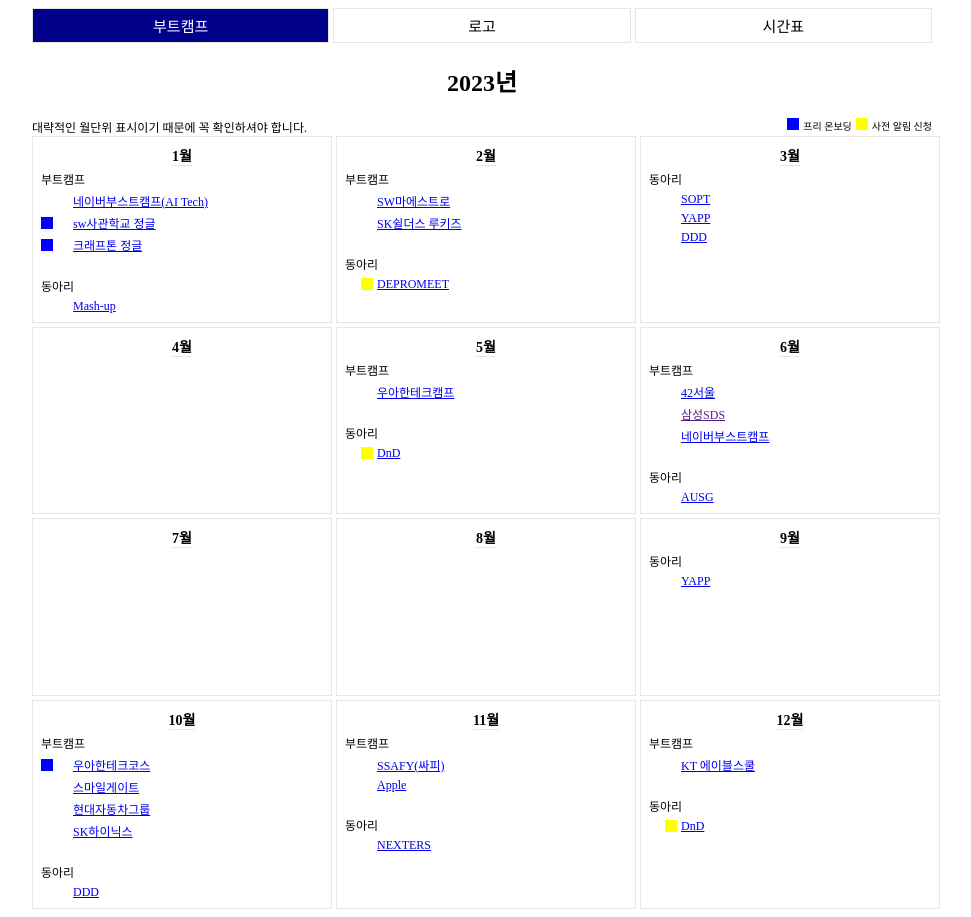
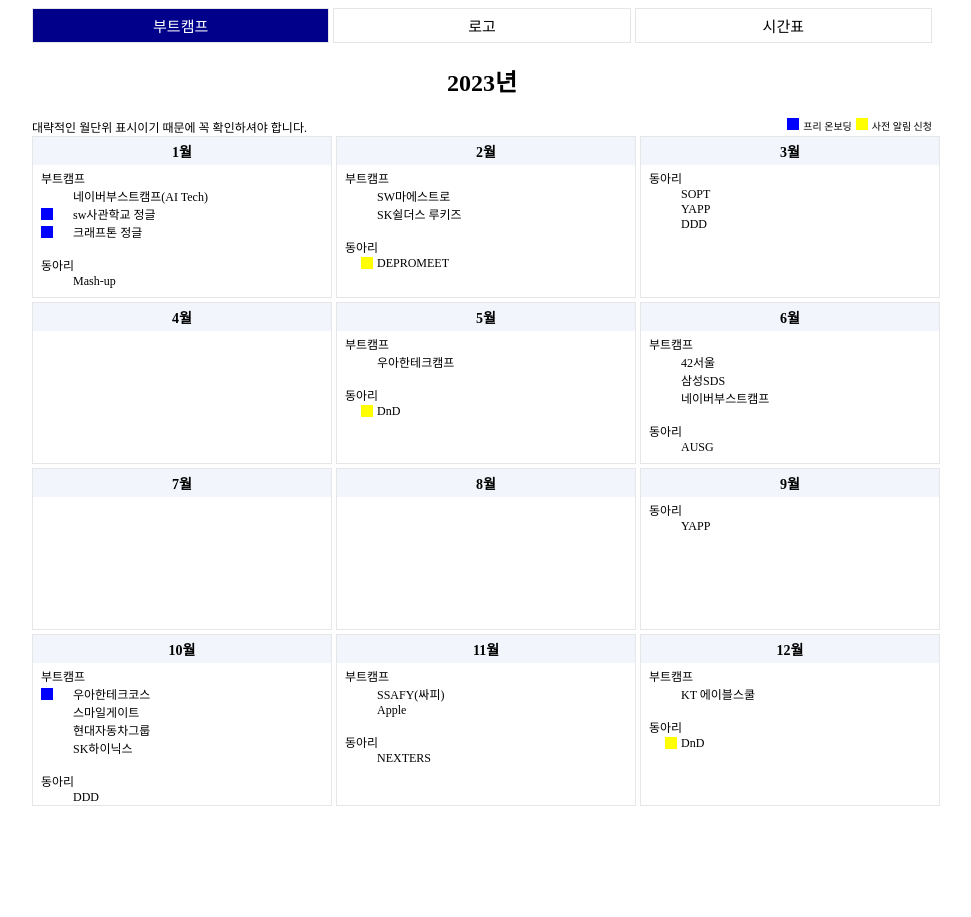
Before and after one commit to yeon-kk/sw-calendar, a React (Create React App) app: page / in a window 1280 px wide. Both pictures are taken after a click on the button "부트캠프". Shown: the whole page, without its empty margins (158-1129 px from the left). After the commit the page ends 814 px from the top, so only its background shows below. Built offline with nearby package versions, Linux system fonts and the light colour scheme.

Commit message:
Style: 월 표시 부분을 색으로 구분

```diff
--- a/src/pages/calendar/Calendar.module.css
+++ b/src/pages/calendar/Calendar.module.css
@@ -83,13 +83,14 @@
     }
 }
 
-
+.monthLabel{
+    background-color: #f2f6fc;
+}
 .item {
     display: flex;
     flex-direction: column;
     gap: 4px;
     border: 1px solid #e6e6e6;
-    padding: 8px;
     font-size: 12px;
     text-align: left;
     min-height: 160px;
@@ -98,7 +99,7 @@
 .month{
     width: fit-content;
     margin: 0 auto;
-    border-bottom: 1px solid #e6e6e6;
+    padding: 4px;
 }
 .rowContainer{
     display: flex;
@@ -117,3 +118,15 @@
 .yellow{
     background-color: yellow;
 }
+
+.monthContents{
+    padding: 0 8px;
+}
+a {
+    color: black;
+    text-decoration: none;
+}
+a:hover {
+    color : blue;
+    text-decoration: underline;
+  }
--- a/src/pages/calendar/index.tsx
+++ b/src/pages/calendar/index.tsx
@@ -34,17 +34,22 @@
       <div className={styles.calenderLayout}>
         {MONTH.map((value) => (
           <div className={styles.item}>
+            <div className={styles.monthLabel}>
               <h3 className={styles.month}>
                 {value}
                 {MONTH_LABEL}
               </h3>
+            </div>
+            <div className={styles.monthContents}>
               {MONTH_ACADEMY[value - 1] && <span>{ACADEMY_LABEL}</span>}
               {ACADEMY_LIST.map(({ title, end, url, pre, alarm }) =>
                 end.map(
                   (month) =>
                     month === value && (
                       <div className={styles.rowContainer}>
-                      <div className={`${styles.pre} ${pre && styles.blue}`} />
+                        <div
+                          className={`${styles.pre} ${pre && styles.blue}`}
+                        />
                         <div
                           className={`${styles.pre} ${alarm && styles.yellow}`}
                         />
@@ -62,7 +67,9 @@
                   (month) =>
                     month === value && (
                       <div className={styles.rowContainer}>
-                      <div className={`${styles.pre} ${pre && styles.blue}`} />
+                        <div
+                          className={`${styles.pre} ${pre && styles.blue}`}
+                        />
                         <div
                           className={`${styles.pre} ${alarm && styles.yellow}`}
                         />
@@ -74,6 +81,7 @@
                 )
               )}
             </div>
+          </div>
         ))}
       </div>
     </article>
```
Lines whose indentation alone changed are shown as unchanged.
